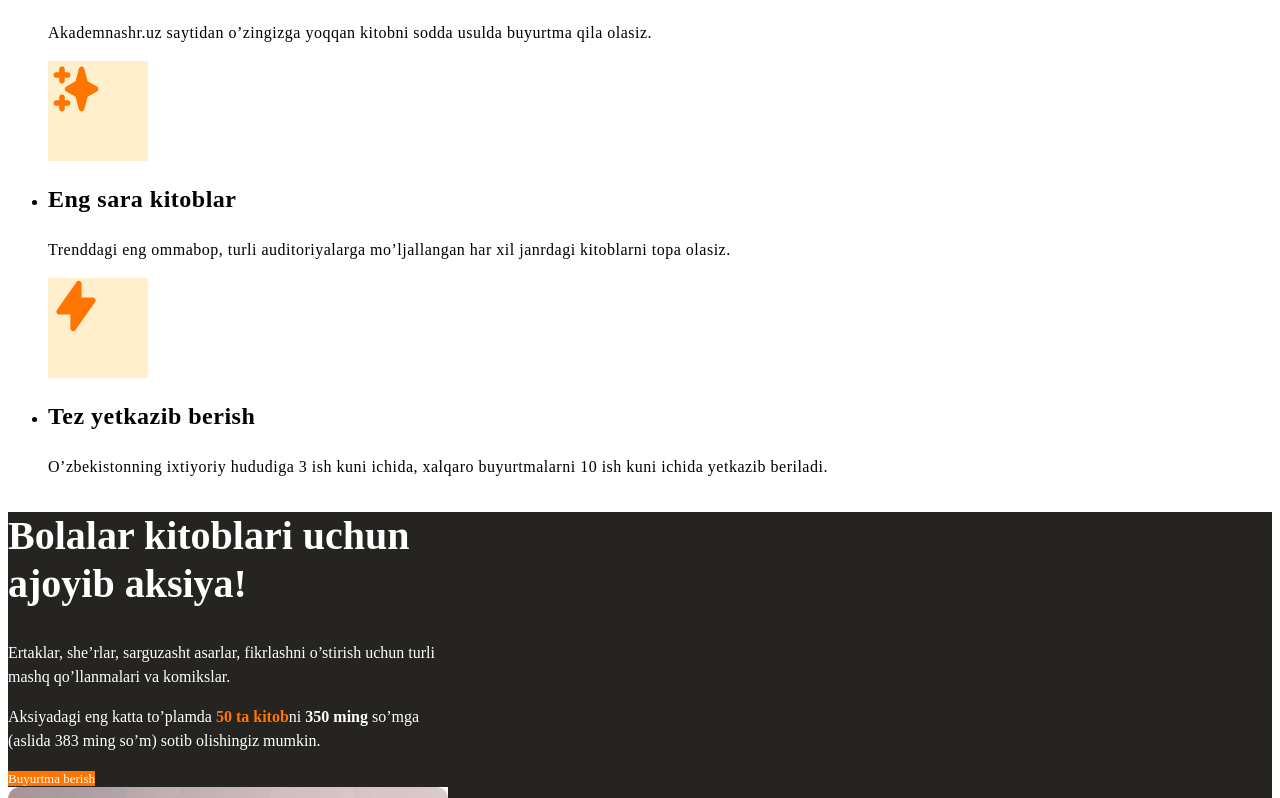
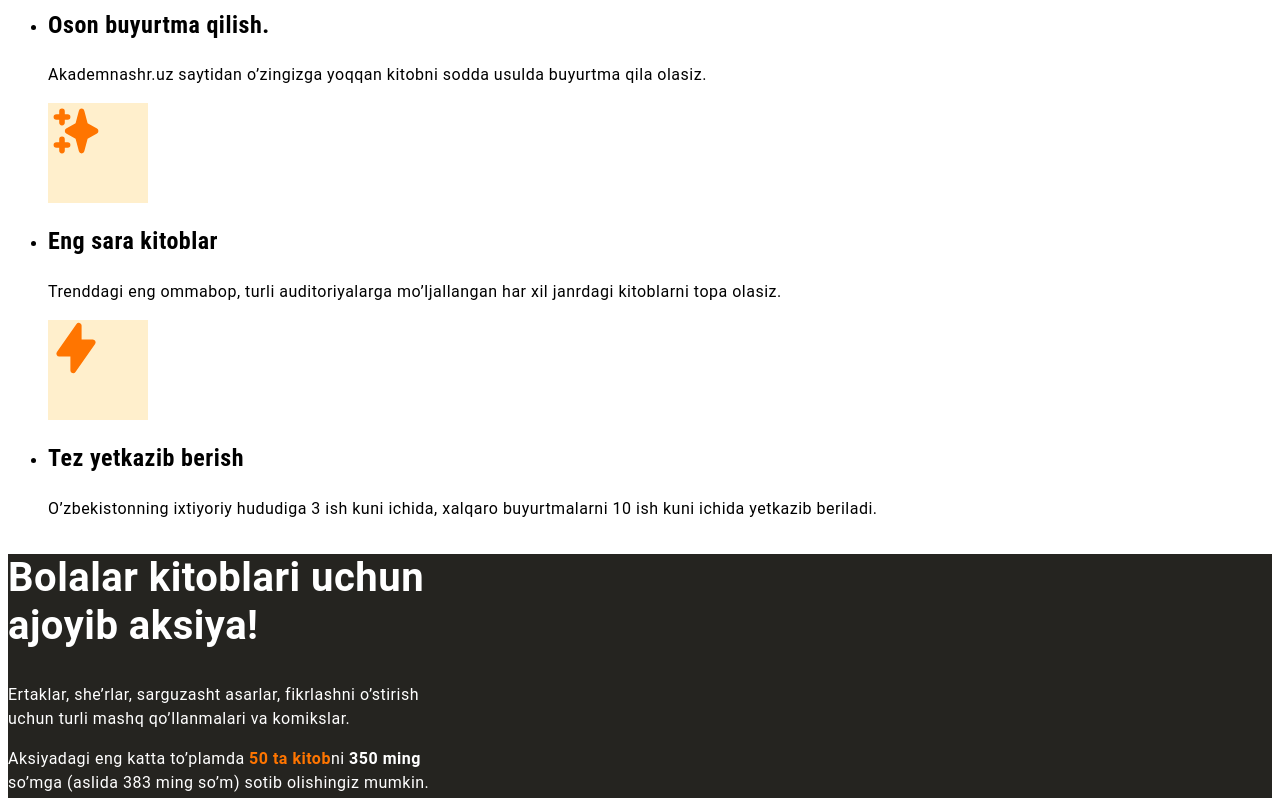
Before and after one commit to miramin-coder/fronted, a plain HTML site: page index.html in a window 1280 px wide. Shown: the part 1474-2272 px from the top of the page. Drawn offline with Linux system fonts and the light colour scheme.

Commit message:
Add font-family related styles

```diff
--- a/css/main.css
+++ b/css/main.css
@@ -1,3 +1,11 @@
+body{
+  font-size: 16px;
+  line-height: 1.5;
+  font-family: 'Roboto','Arial',sans-serif;
+  letter-spacing: 0.5px;
+}
+
+
 .site-header {
 background-color: white;
 }
@@ -46,12 +54,7 @@ background-color: #ff7500;
 .hero-heading{
 font-size: 40px;
 line-height: 1.2;
-}
-
-.hero-text{
-font-size: 16px;
-line-height: 1.5;
-letter-spacing: 0.5px;
+font-family: "Roboto Condensed","Arial",sans-serif;
 }
 
 .features-heading{
@@ -59,6 +62,7 @@ width: 440px;
 font-size: 72px;
 line-height: 1.2;
 letter-spacing: 0.5;
+font-family: "Roboto Condensed","Arial",sans-serif;
 }
 
 .feature{
@@ -75,12 +79,7 @@ background-color: rgba(255,177,0,0.2);
 font-size: 24px;
 line-height: 1.2;
 letter-spacing: 0.5px;
-}
-
-.feature-info{
-font-size: 16px;
-line-height: 1.5;
-letter-spacing: 0.5px;
+font-family: "Roboto Condensed","Arial",sans-serif;
 }
 
 .promo{
@@ -95,11 +94,6 @@ width: 440px;
 .promo-heading{
 font-size: 40px;
 line-height: 48px;
-}
-
-.promo-text{
-font-size: 16px;
-line-height: 1.5;
 }
 
 .promo-light{
@@ -127,11 +121,10 @@ height: 2px;
 
 .site-footer-link-list{
 width: 224px;
+line-height: 19px;
 }
 
 .site-footer-link-list a{
-  font-size: 16px;
-  line-height: 19px;
 text-decoration: none;
 color: #252420;
 }
```
